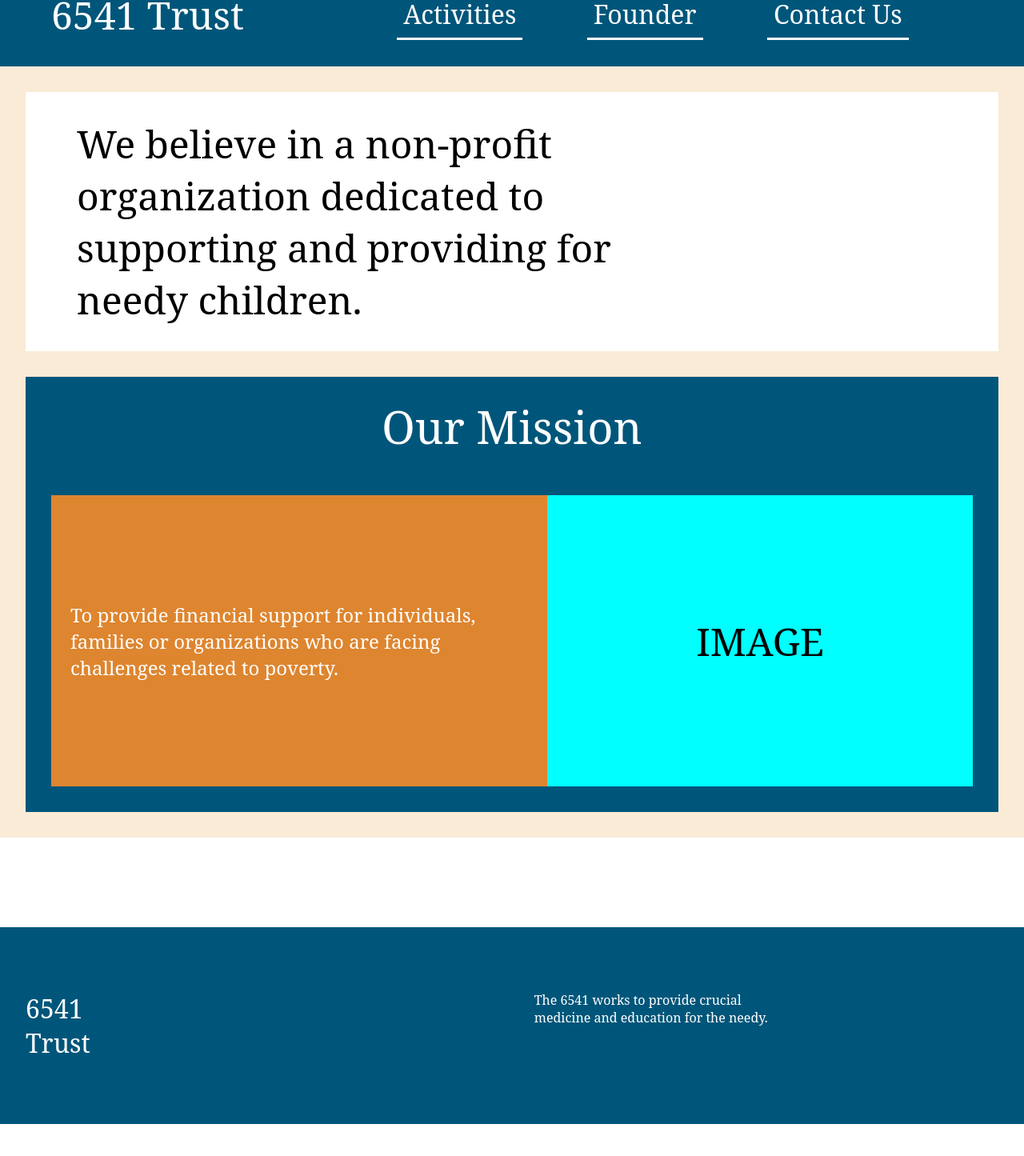
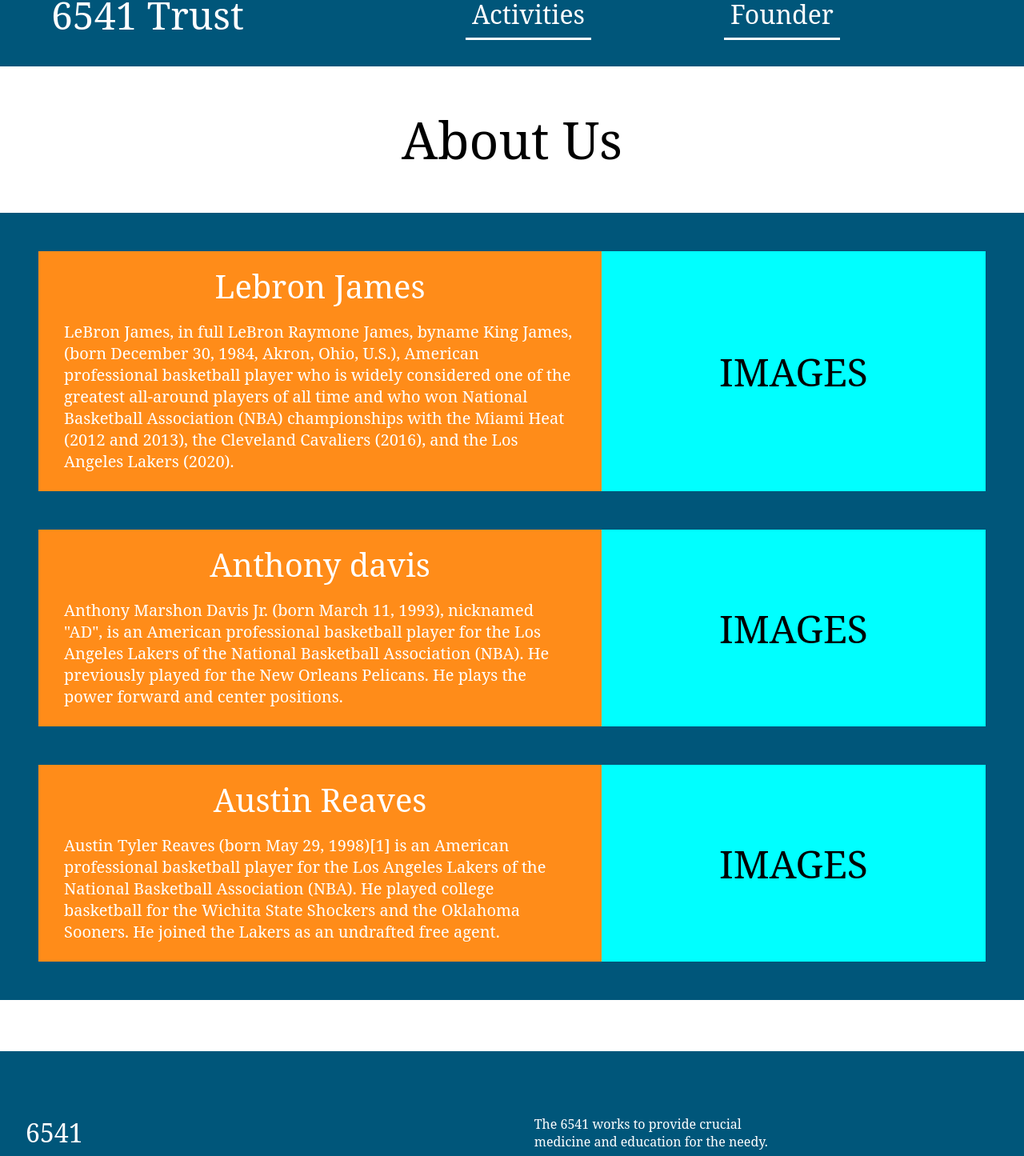
Before and after one commit to SPTLAbron/6541_Trust_Website, a React (Create React App) app in the folder trust_website/: page / in a window 1280 px wide. Shown: the part 46-1491 px from the top of the page at 80% size. Before the commit the page ends 1451 px from the top, so only its background shows below. Built offline with nearby package versions, Linux system fonts and the light colour scheme.

Commit message:
major changes to founders page

```diff
--- a/trust_website/src/App.js
+++ b/trust_website/src/App.js
@@ -5,12 +5,15 @@
 import NavBar from "./components/NavBar";
 import OrganizationsPage from "./components/OrganizationsPage";
 import FoundersPage from "./components/FoundersPage";
+import BottomPart from "./components/BottomPart";
 
 function App() {
   return (
     <Router>
       <NavBar />
-      <HomePage />
+      {/* <HomePage /> */}
+      <FoundersPage />
+      <BottomPart />
       {/* <Routes>
         <Route path="/" exact component={<HomePage />} />
         <Route path="/activities" component={Activities} />
--- /dev/null
+++ b/trust_website/src/components/BottomPart.css
@@ -0,0 +1,38 @@
+.bottom_section {
+    position: absolute;
+    width: 93%;
+    padding: 3rem;
+    background-color: #00567a;
+    margin-top: 4rem;
+    display: flex;
+    flex-direction: row;
+    justify-content: space-around;
+
+}
+
+.bottom_title {
+    /* margin: 2rem; */
+    margin-right: 30rem;
+    margin-left: -1rem;
+    margin-top: 2rem;
+    margin-bottom: 2rem;
+    font-size: 2rem;
+    font-family: 'Noto Serif';
+    color: white;
+}
+
+.bottom_content {
+    margin: 2rem;
+    margin-left: 0rem;
+    display: flex;
+    flex-direction: row;
+    /* font-family: 'Noto Serif'; */
+    /* background-color: red; */
+}
+
+.bottom_statement {
+    width: 60%;
+    font-size: 1rem;
+    color: white;
+    font-family: 'Noto Serif';
+}
--- /dev/null
+++ b/trust_website/src/components/BottomPart.js
@@ -0,0 +1,16 @@
+import React from "react";
+import "./BottomPart.css";
+
+export default function BottomPart() {
+    return (
+    <div className="bottom_section">
+        <div className="bottom_title">6541 Trust</div>
+        <div className="bottom_content">
+          <div className="bottom_statement">
+            The 6541 works to provide crucial medicine and education for the
+            needy.
+          </div>
+        </div>
+    </div>
+    );
+}
--- a/trust_website/src/components/FoundersPage.css
+++ b/trust_website/src/components/FoundersPage.css
@@ -1,18 +1,85 @@
-.body {
-    background-color: antiquewhite;
-    padding: 2rem;
-  }
+.founders_body {
+  /* background-color: antiquewhite; */
+  padding-top: 2rem;
+}
 
-  .section_1 {
-    background-color: white;
-    padding: 2rem;
-  }
+.founders_title {
+  text-align: center;
+  font-size: 4rem;
+  font-family: 'Noto Serif';
+  /* font-weight: bold; */
+  margin: 1rem;
+  margin-bottom: 3rem;
+  /* border-bottom-width: 0.11rem;
+  border-bottom-color: black;
+  border-bottom-style: solid; */
+}
 
-  .message {
-    /* text-align:center; */
-    font-size: 3rem;
-    width: 50%;
-    /* width: 20rem; */
-    /* background-color: aqua; */
-    padding-left: 2rem;
-  }
+.founders_section_1 {
+  background-color: #00567a;
+  padding: 1rem;
+  /* border-radius: 3rem; */
+}
+
+.founder_component {
+  /* background-color: aliceblue; */
+  padding: 1rem;
+  margin: 1rem;
+  display: flex;
+  flex-direction: row;
+  justify-content: space-between;
+  /* background-image: linear-gradient(to ); */
+}
+
+.founder_component_content {
+  width: 70%;
+  background-color: #ff8c19;
+  padding: 1rem;
+  /* display: inline-block;
+  position: relative; */
+  color: white;
+}
+
+/* .founder_component_content::before {
+  content: "";
+  position: absolute;
+  left: -4px;
+  top: 0px;
+  right: -4px;
+  bottom: -4px;
+  background-color: blue;
+  z-index: -1;
+  transform: ;
+} */
+
+.founder_name {
+  text-align: center;
+  font-size: 2.5rem;
+  font-family: 'Noto Serif';
+  padding-bottom: 1rem;
+}
+
+.founder_description {
+  font-size: 1.25rem;
+  padding-left: 1rem;
+  padding-right: 1rem;
+  padding-bottom: 0.5rem;
+  font-family: 'Noto Serif';
+  /* clip-path: polygon(0 0, 100% 0, 85% 100%, 0% 100%); */
+  /* rotate: 90deg; */
+}
+
+.founder_image {
+  /* padding: 2rem; */
+  width: 50%;
+  /* height: 35rem;
+  width: 35rem; */
+  background-color: aqua;
+  text-align: center;
+  justify-content: center;
+  align-content: center;
+  display: flex;
+  flex-wrap: wrap;
+  font-size: 3rem;
+  /* clip-path: polygon(20% 0, 100% 0, 100% 100%, 0% 100%); */
+}
--- a/trust_website/src/components/FoundersPage.js
+++ b/trust_website/src/components/FoundersPage.js
@@ -2,9 +2,30 @@
 
 export default function FoundersPage() {
   return (
-    <div className="body">
-      <div className="section_1">
-        <div className="message">FOUNDERS FOUNDERS </div>
+    <div className="founders_body">
+      <div className="founders_title">About Us</div>
+      <div className="founders_section_1">
+        <div className="founder_component">
+          <div className="founder_component_content">
+            <div className="founder_name">Lebron James</div>
+            <div className="founder_description">LeBron James, in full LeBron Raymone James, byname King James, (born December 30, 1984, Akron, Ohio, U.S.), American professional basketball player who is widely considered one of the greatest all-around players of all time and who won National Basketball Association (NBA) championships with the Miami Heat (2012 and 2013), the Cleveland Cavaliers (2016), and the Los Angeles Lakers (2020).</div>
+          </div>
+          <div className="founder_image">IMAGES</div>
+        </div>
+        <div className="founder_component">
+          <div className="founder_component_content">
+            <div className="founder_name">Anthony davis</div>
+            <div className="founder_description">Anthony Marshon Davis Jr. (born March 11, 1993), nicknamed "AD", is an American professional basketball player for the Los Angeles Lakers of the National Basketball Association (NBA). He previously played for the New Orleans Pelicans. He plays the power forward and center positions.</div>
+          </div>
+          <div className="founder_image">IMAGES</div>
+        </div>
+        <div className="founder_component">
+          <div className="founder_component_content">
+            <div className="founder_name">Austin Reaves</div>
+            <div className="founder_description">Austin Tyler Reaves (born May 29, 1998)[1] is an American professional basketball player for the Los Angeles Lakers of the National Basketball Association (NBA). He played college basketball for the Wichita State Shockers and the Oklahoma Sooners. He joined the Lakers as an undrafted free agent.</div>
+          </div>
+          <div className="founder_image">IMAGES</div>
+        </div>
       </div>
     </div>
   );
--- a/trust_website/src/components/HomePage.css
+++ b/trust_website/src/components/HomePage.css
@@ -1,9 +1,9 @@
-  .body {
+  .home_body {
     /* background-color: antiquewhite; */
     padding: 2rem;
   }
 
-  .section_1 {
+  .home_section_1 {
     background-color: white;
     padding: 2rem;
   }
@@ -19,7 +19,7 @@
     /* font-weight:bolder; */
   }
 
-  .section_2 {
+  .home_section_2 {
     background-color: #00567a;
     margin-top: 2rem;
     /* padding: 2rem; */
@@ -43,7 +43,8 @@
     color: white;
     width: 55%;
     padding: 1.5rem;
-    background-color:#de852f; /*include later */
+    background-color: #de852f;
+    /*include later */
     justify-content: center;
     align-content: center;
     font-family: 'Noto Serif';
@@ -52,7 +53,7 @@
     /* padding-left: 2rem; */
   }
 
-  .content_container {
+  .missoin_content_container {
     display: flex;
     flex-direction: row;
     padding: 2rem;
@@ -91,7 +92,7 @@
     position: absolute;
     width: 93%;
     padding: 3rem;
-    background-color:  #00567a;
+    background-color: #00567a;
     margin-top: 7rem;
     display: flex;
     flex-direction: row;
--- a/trust_website/src/components/HomePage.js
+++ b/trust_website/src/components/HomePage.js
@@ -5,16 +5,16 @@
 export default function HomePage() {
   return (
     <>
-      <div className="body">
-        <div className="section_1">
+      <div className="home_body">
+        <div className="home_section_1">
           <div className="non_profit_message">
             We believe in a non-profit organization dedicated to supporting and
             providing for needy children.
           </div>
         </div>
-        <div className="section_2">
+        <div className="home_section_2">
           <div className="mission_title">Our Mission</div>
-          <div className="content_container">
+          <div className="missoin_content_container">
             <div className="mission_content">
               To provide financial support for individuals, families or
               organizations who are facing challenges related to poverty.
@@ -27,15 +27,7 @@
     </div>
     <input type="text" onChange={onChange} /> */}
       </div>
-      <div className="bottom_section">
-        <div className="bottom_title">6541 Trust</div>
-        <div className="bottom_content">
-          <div className="bottom_statement">
-            The 6541 works to provide crucial medicine and education for the
-            needy.
-          </div>
-        </div>
-      </div>
+
     </>
   );
 }
--- a/trust_website/src/components/NavBar.js
+++ b/trust_website/src/components/NavBar.js
@@ -4,12 +4,12 @@
 
 const Navbar = () => {
   return (
-    <nav className="header">
-      <div className="title">6541 Trust</div>
-      <div className="scrolldown">
+    <nav className="navbar_header">
+      <div className="navbar_title">6541 Trust</div>
+      <div className="navbar_scrolldown">
         <div className="activites_page">Activities</div>
         <div className="founders_page">Founder</div>
-        <div className="organizations_page">Contact Us</div>
+        {/* <div className="organizations_page">Contact Us</div> */}
       </div>
     </nav>
   );
--- a/trust_website/src/components/Navbar.css
+++ b/trust_website/src/components/Navbar.css
@@ -1,4 +1,4 @@
-.header {
+.navbar_header {
   background-color: #00567a;
   flex-direction: row;
   display: flex;
@@ -8,14 +8,14 @@
   /* height: 20rem; */
 }
 
-  .title {
+.navbar_title {
   margin: 2rem;
   font-size: 3rem;
   color: white;
   font-family: 'Noto Serif';
 }
 
-  .scrolldown {
+.navbar_scrolldown {
   flex-direction: row;
   display: flex;
   justify-content: space-evenly;
@@ -55,8 +55,3 @@
   color: white;
   font-family: 'Noto Serif';
 }
-
-  .homepage {
-    /* background-color: #ea8605; */
-    height: 50rem;
-  }
```
Lines whose indentation alone changed are shown as unchanged.
